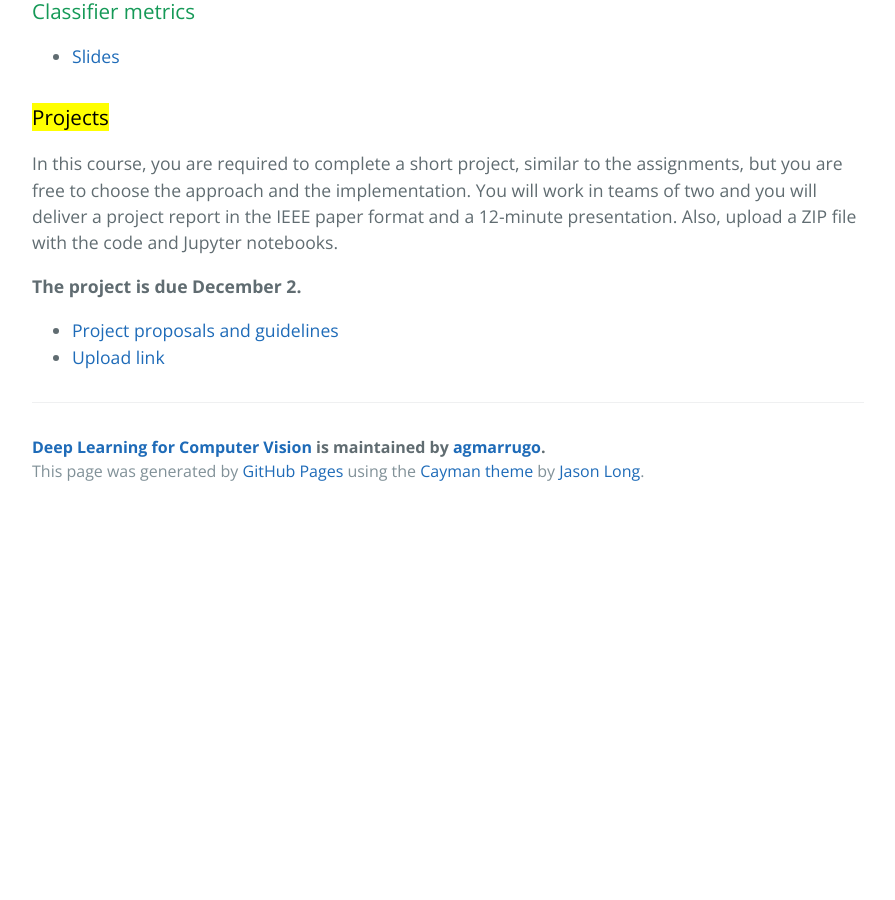
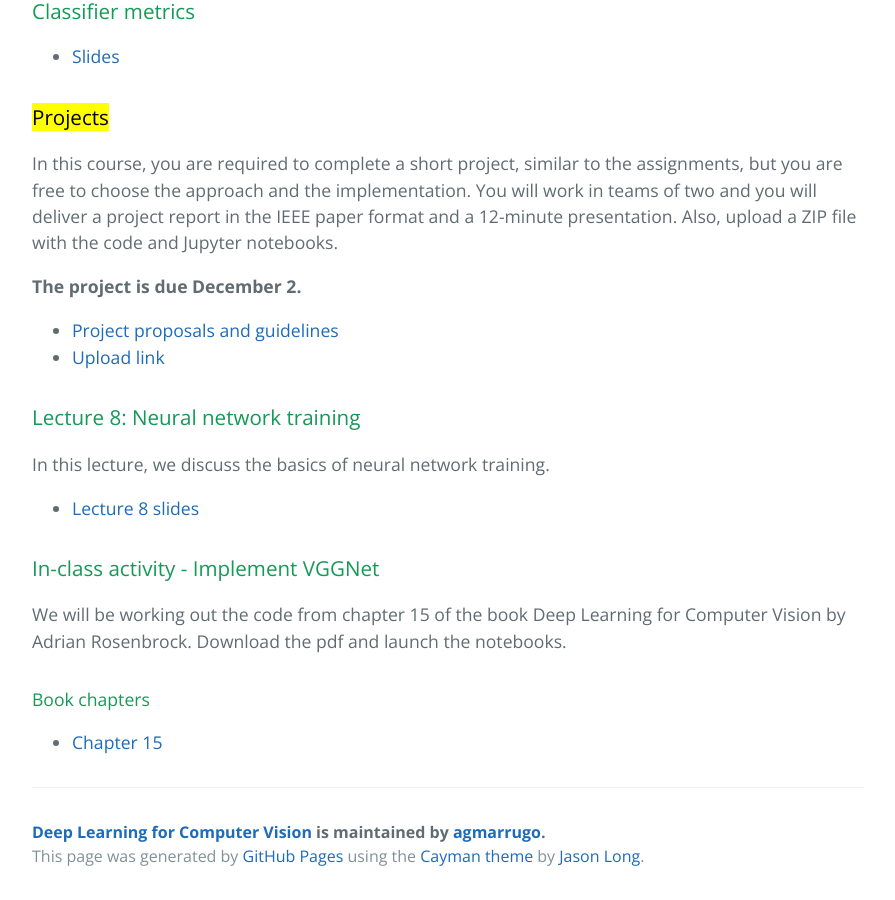
Before and after one commit to opi-lab/DL4CV, a Jekyll site: the page built from index.md, in a window 1280 px wide and 900 px high, scrolled down 4454 px. Shown: the whole window, without its empty margins (192-1087 px from the left). Built offline with Jekyll 4.4.1, drawn with Linux system fonts in a browser that asks for light colours; before the commit the page ends 4969 px from its top, so only the background shows below that.

Commit message:
Update index.md

```diff
--- a/index.md
+++ b/index.md
@@ -170,3 +170,18 @@ In this course, you are required to complete a short project, similar to the ass
 
 - [Project proposals and guidelines](projects)
 - [Upload link](https://www.dropbox.com/request/f0j58PFi8RDmwGZd7Yai)
+
+
+### Lecture 8: Neural network training
+
+In this lecture, we discuss the basics of neural network training.
+
+- [Lecture 8 slides]({{site.url}}lectures/lec08_training.pdf)
+
+### In-class activity - Implement VGGNet
+
+We will be working out the code from chapter 15 of the book Deep Learning for Computer Vision by Adrian Rosenbrock. Download the pdf and launch the notebooks.
+
+#### Book chapters
+
+- [Chapter 15]({{site.url}}pdfs/15-vggnet.pdf)
```
